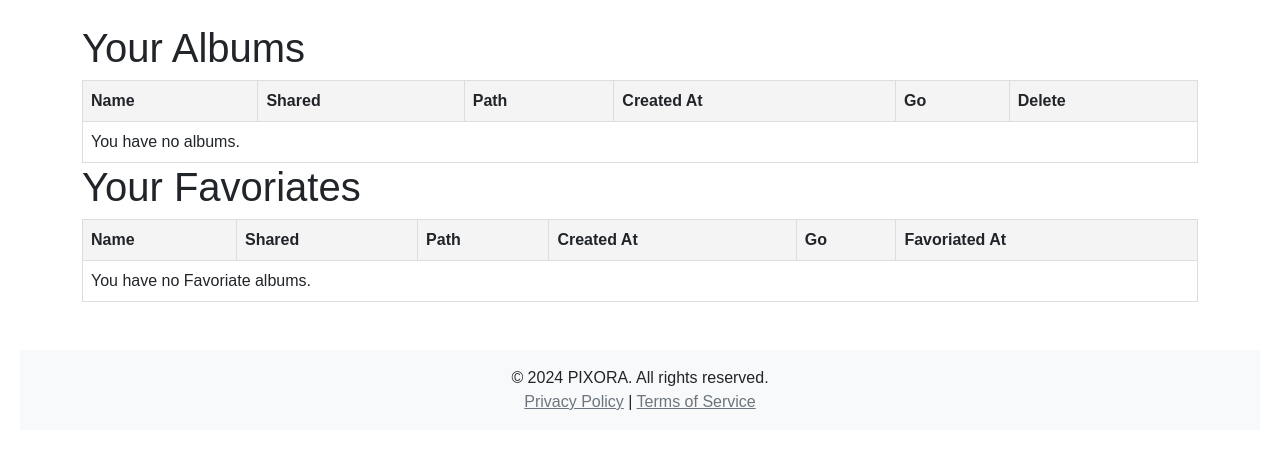
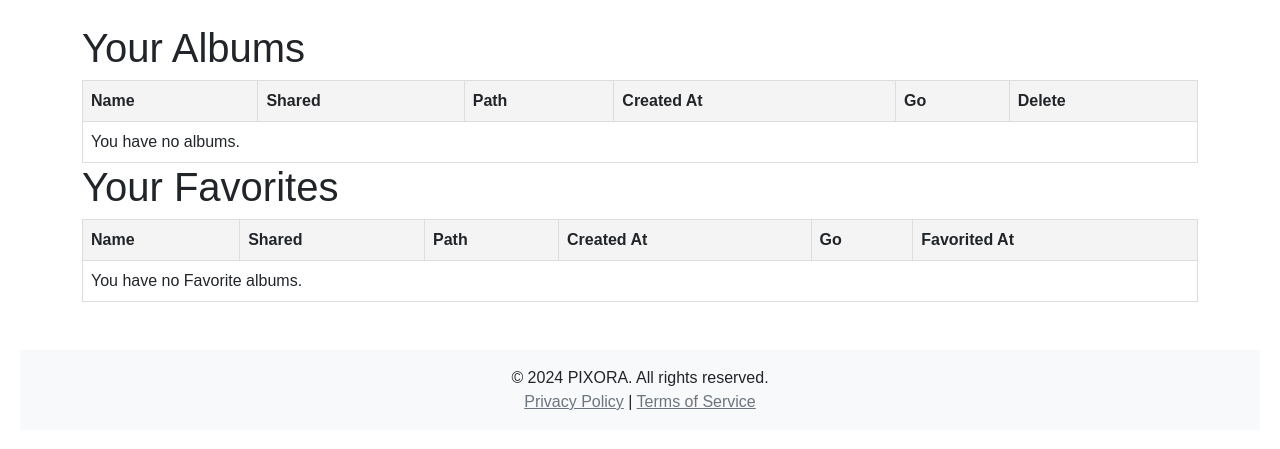
Before and after one commit to aswinaravind27/pics-app, a Django app: template templates/dashboard.html in a window 1280 px wide. Shown: the part 76-525 px from the top of the page. Run offline with Django 3.2, Linux system fonts and the light colour scheme; the template is opened without the code that fills it, so the values that code supplies are empty.

Commit message:
spell corrected

```diff
--- a/templates/dashboard.html
+++ b/templates/dashboard.html
@@ -64,7 +64,7 @@
         </tbody>
     </table>
     <table>
-        <h1>Your Favoriates</h1>
+        <h1>Your Favorites</h1>
 
         <thead>
             <tr>
@@ -74,7 +74,7 @@
                 <th>Path</th>
                 <th>Created At</th>
                 <th>Go</th>
-                <th>Favoriated At</th>
+                <th>Favorited At</th>
             </tr>
         </thead>
         <tbody>
@@ -92,7 +92,7 @@
                 </tr>
             {% empty %}
                 <tr>
-                    <td colspan="6">You have no Favoriate albums.</td>
+                    <td colspan="6">You have no Favorite albums.</td>
                 </tr>
             {% endfor %}
         </tbody>
```
